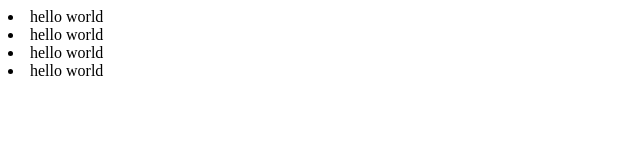
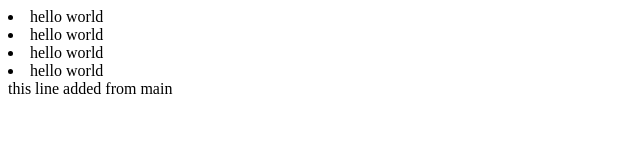
Before and after one commit to didier-bazayesu/Gym-Git-Exercise-Solutions, a plain HTML site: page services.html in a window 1280 px wide. Shown: the whole page, without its empty margins (0-640 px from the left). Drawn offline with Linux system fonts and the light colour scheme.

Commit message:
looking conflict and resolving it

```diff
--- a/services.html
+++ b/services.html
@@ -12,5 +12,9 @@
     <li>hello world</li>
     <li>hello world</li>
 
+    <figcaption>
+        this line added from main
+    </figcaption>
+
 </body>
 </html>
```
